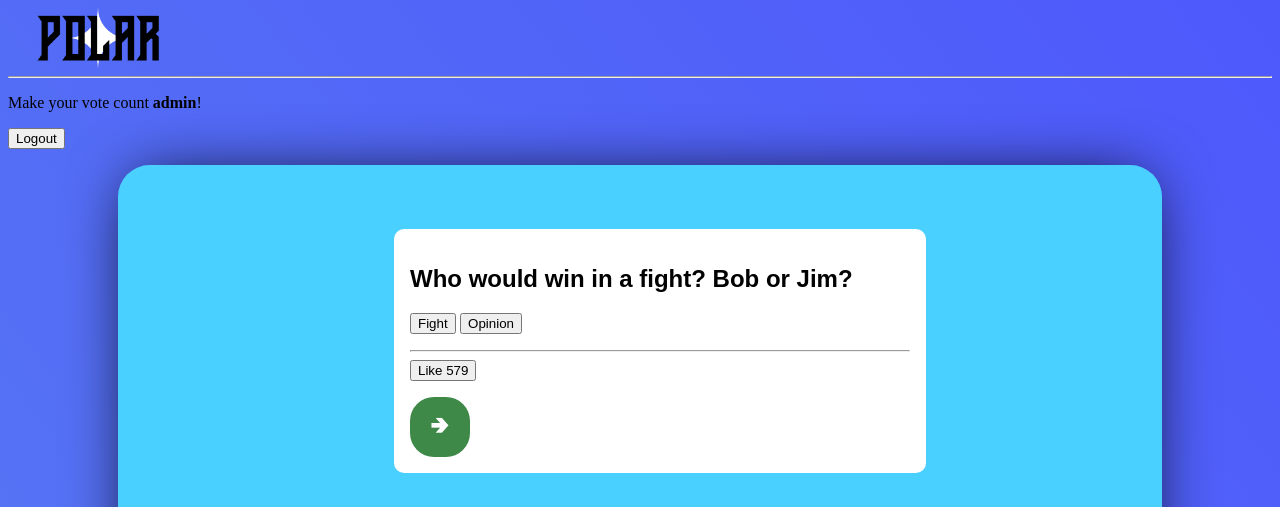
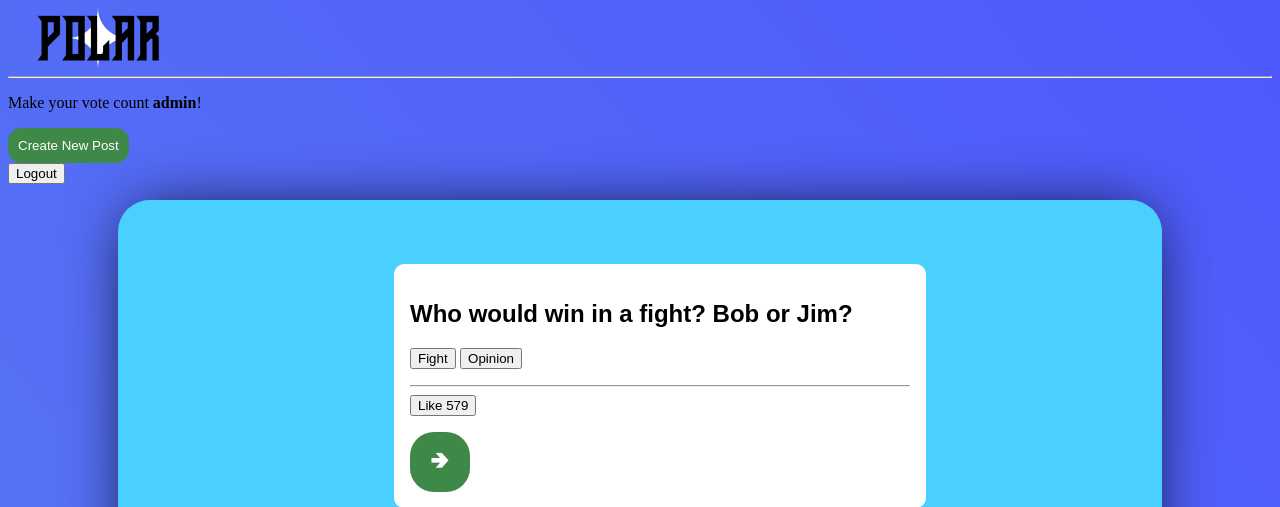
Before and after one commit to AKhaz/djangoSite, a Django app: page /polling/ in a window 1280 px wide. Shown: the top 507 px of the page. Run offline with Django 3.2, Linux system fonts and the light colour scheme; a user stored in the database is signed in; data comes from the database, SQL or seed files in the repository; both versions use the stored data as it was after the commit.

Commit message:
UI Update and TODO

```diff
--- a/polling/static/polling/style.css
+++ b/polling/static/polling/style.css
@@ -64,11 +64,14 @@ label{
 input{
   align-self: Left;
 }
+.PolarIcon{
+  filter: drop-shadow(0 0 1em var(--button-color));
+}
 .TitleBar{
   margin: auto;
   background-color: white;
   width: 60%;
-  height:auto;
+  height: 10%;
   text-align: center;
   align-content: center;
   align-items: center;
@@ -140,6 +143,7 @@ input{
   padding: 2.5em;
   width: 80%;
   overflow: visible;
+  box-shadow:  0px 0px 64px -16px black;
 }
 .VoteDiv input{
   color: white;
--- a/polling/templates/polling/index.html
+++ b/polling/templates/polling/index.html
@@ -1,10 +1,11 @@
 {% load static %}
 <link rel="stylesheet" type="text/css" href="{% static 'polling/style.css' %}">
 <div class="TitleBar">
-  <img alt="Polar Icon" src="../../static/polling/images/polarIcon.png" width="180em">
+  <img class="PolarIcon" alt="Polar Icon" src="../../static/polling/images/polarIcon.png" width="180em">
   <hr></hr>
   {% if userLoggedIn %}
     <p>Make your vote count <b>{{user.username}}</b>!</p>
+    <button>Create New Post</button>
     <form method="POST">
       {% csrf_token %}
       <input type="submit" class="LoginButton" name = "Logout" value = "Logout"></input>
--- a/polling/templates/polling/results.html
+++ b/polling/templates/polling/results.html
@@ -2,7 +2,7 @@
 <link rel="stylesheet" type="text/css" href="{% static 'polling/style.css' %}">
 <div class="VoteDiv">
   <h1>{{ question.questionText}}</h1>
-  <input type="hidden" class="PointCount">&ac; {{question.points}}</input>
+  <input type="submit" class="LikeButton" name="Like" value="Like {{question.likes}}""></input>
   {% for choice in question.choice_set.all %}
     <p>{{ choice.choiceText}} -- {{choice.votes}} vote{{ choice.votes|pluralize}}</p>
   {% endfor %}
--- /dev/null
+++ b/todo.txt
@@ -0,0 +1,5 @@
+To Do:
+- Make tag searching in detail view possible.
+- 1 Like per Account
+- Better Vote Display
+- Create Post Functionality
```
Also changed, not shown: db.sqlite3.
